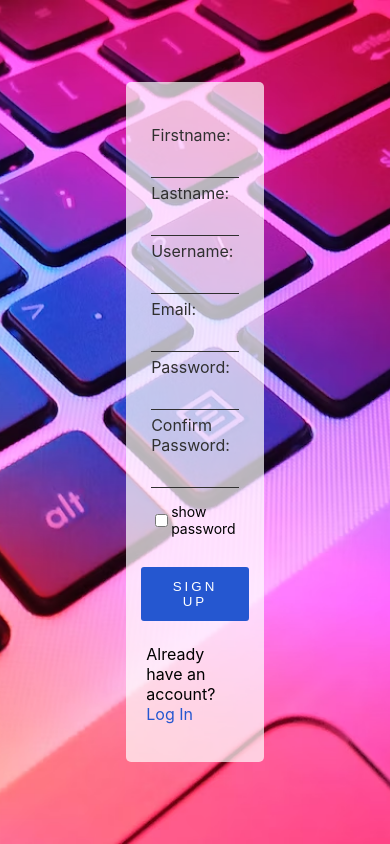
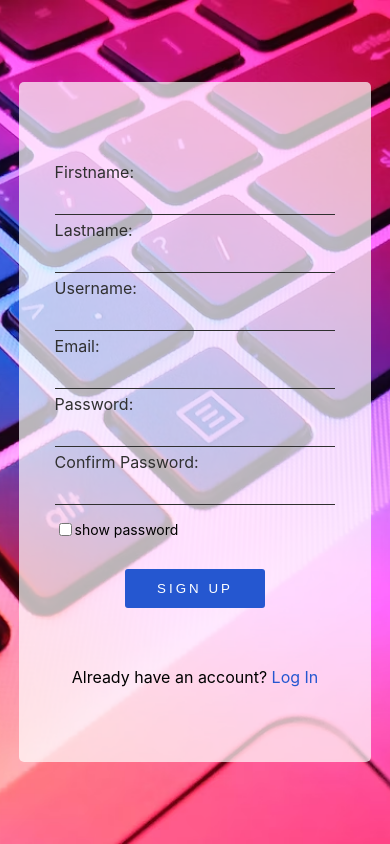
Before and after one commit to EmmanuelAmpofo/LibrarySystem, a React (Create React App) app: page /signup in a window 390 px wide. Built offline with nearby package versions, Linux system fonts and the light colour scheme.

Commit message:
Login page test

```diff
--- a/src/App.js
+++ b/src/App.js
@@ -2,6 +2,7 @@ import Login from "./pages/login/Login";
 import "./App.css"
 import {BrowserRouter as Router, Route, Routes} from 'react-router-dom'
 import SignUp from "./pages/signup/SignUp";
+import Admin from "./pages/admin/Admin";
 
 function App() {
   return (
@@ -10,6 +11,7 @@ function App() {
         <Routes>
           <Route exact path="/" element={<Login/>} />
           <Route path="/signup" element={<SignUp/>}/>
+          <Route path="/admin" element={<Admin/>}/>
         </Routes>
       </Router>
 
--- a/src/pages/login/Login.jsx
+++ b/src/pages/login/Login.jsx
@@ -22,6 +22,11 @@ function Login() {
 
   const routeToPage=()=>{
     navigate('/signup')
+  }
+
+  const handleSignIn=(event)=>{
+    event.preventDefault()
+    navigate("/admin")
   }
 
   return (
@@ -78,7 +83,7 @@ function Login() {
               forgot password?
             </a>
           </Box>
-          <button type="submit" className="loginBtn">
+          <button type="submit" className="loginBtn" onClick={handleSignIn}>
             login
           </button>
         </Box>
--- a/src/pages/login/loginSignUp.css
+++ b/src/pages/login/loginSignUp.css
@@ -115,10 +115,16 @@ a{
     .formWrapper{
         width: 90%;
     }
+    .signUpFormWrapper{
+        width: 90%;
+    }
 }
 
 @media screen and (max-width: 1024px){
     .formWrapper{
         width: 80%;
     }
+    .signUpFormWrapper{
+        width: 80%;
+    }
 }
--- a/src/pages/signup/SignUp.jsx
+++ b/src/pages/signup/SignUp.jsx
@@ -49,6 +49,7 @@ function SignUp() {
       console.log(input.password);
       alert("Registration Successful")
       navigate("/");
+
     } else {
       alert("Please all form fields are required");
     }
```
